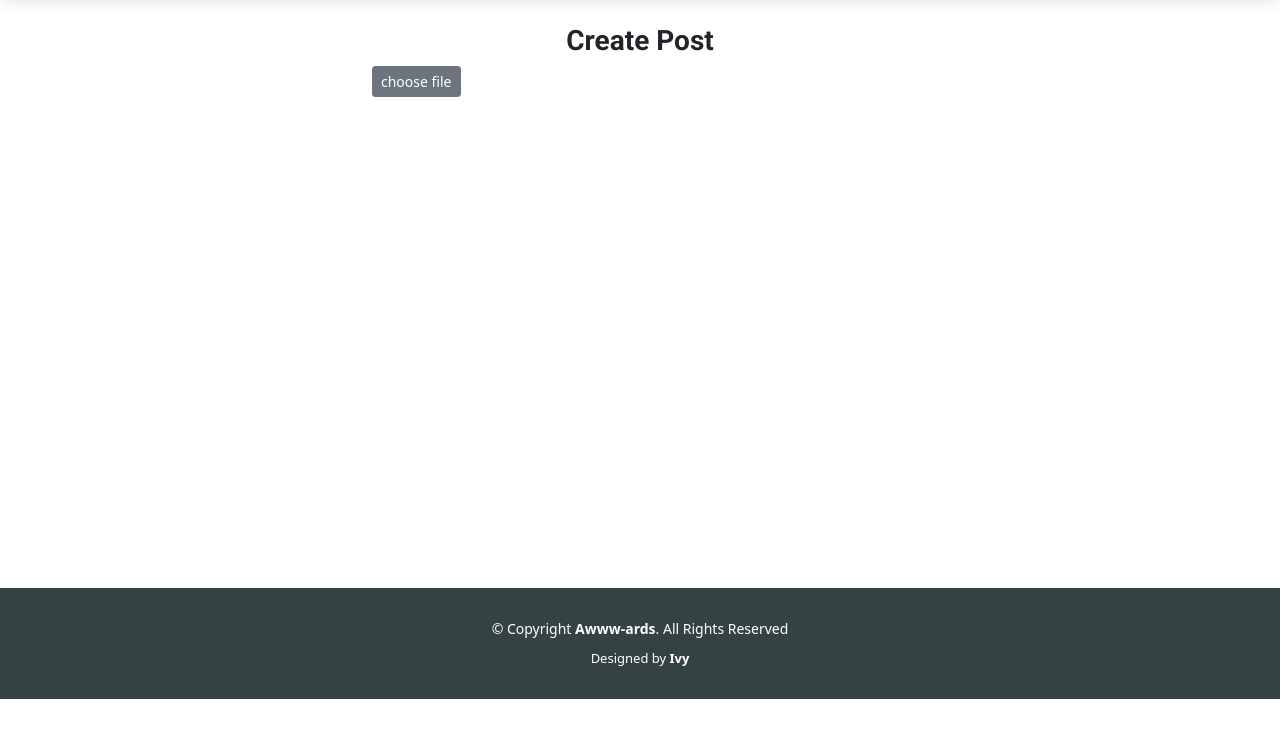
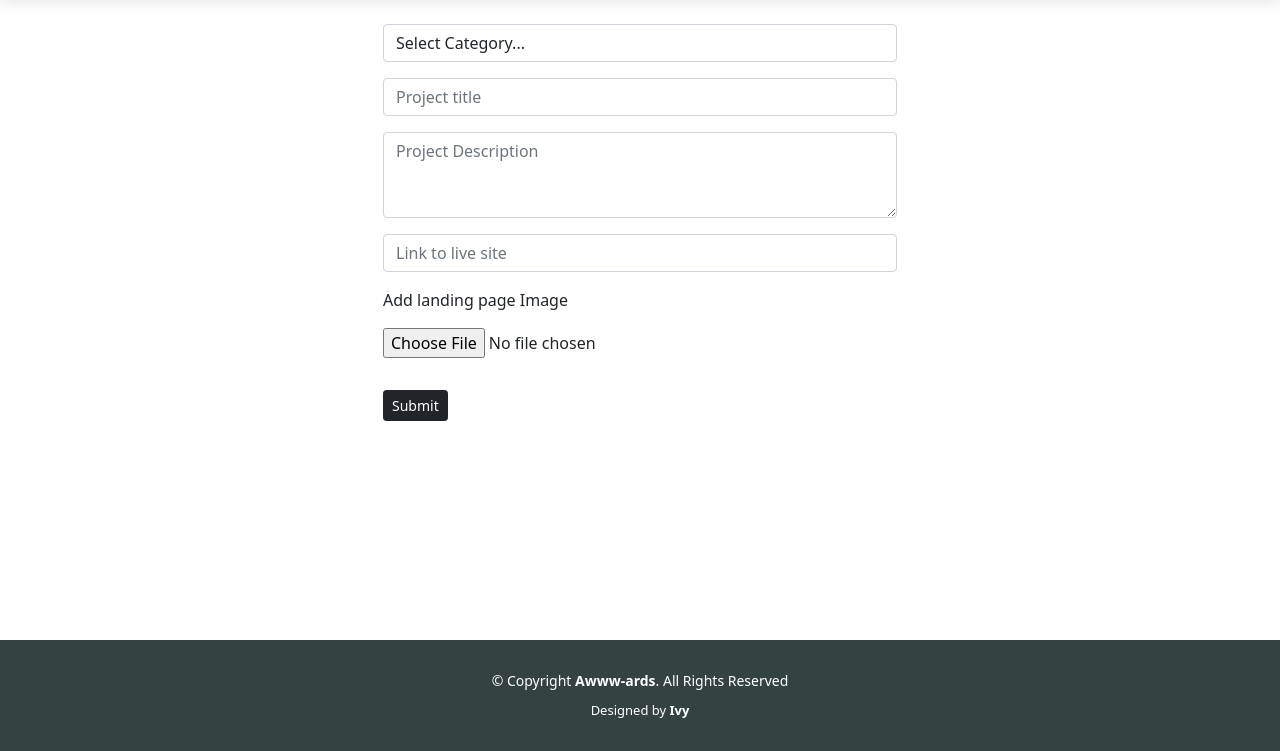
Before and after one commit to IvyJeptoo/Awww-ards, a Django app: page /postProject in a window 1280 px wide. Shown: the part 70-821 px from the top of the page. Before the commit the page ends 769 px from the top, so only its background shows below. Run offline with Django 4.2, Linux system fonts and the light colour scheme; some libraries are stand-ins or nearby versions.

Commit message:
update templates display

```diff
--- a/awards/templates/main/post_project.html
+++ b/awards/templates/main/post_project.html
@@ -4,21 +4,49 @@
 {% load static %}
 
 {% block content %}
-<div class="container " style="height: 73.5vh;">
+<div class="container " style="height: 80vh;">
     <div class="row">
         <div class="col-md-3"></div>
         <div class="col-md-6">
 
             <div class="mt-4" >
+                <form method="POST" action="" enctype="multipart/form-data">
 
+                    {% csrf_token %}
+                    <div class="form-group m-3">
 
-                <form action="" method="POST" enctype="multipart/form-data" novalidate>
-                    <h3 style="text-align: center;"> <strong>Create Post</strong> </h3>
-                    {%csrf_token%}
+                        <select name="category" class="form-control">
+                            <option value="none">Select Category...</option>
 
+                            {% for category in categories %}
+                            <option value="{{category.id}}">{{category.name}}</option>
+                            {% endfor %}
 
-                    <button type=submit class="btn btn-sm btn-secondary" style="margin-left: 5px;" value="Upload">choose
-                        file</button>
+                        </select>
+                    </div>
+                     <div class="form-group m-3">
+
+                         <input name="title" type="text" class="form-control" placeholder="Project title"
+                             required>
+                     </div>
+
+                    <div class="form-group m-3">
+
+                        <textarea name="description" type="text" class="form-control" rows="3"  placeholder="Project Description"
+                            required></textarea>
+                    </div>
+                    <div class="form-group m-3">
+
+                        <input name="link" type="text" class="form-control" placeholder="Link to live site"
+                            required>
+                    </div>
+
+                    <div class="form-group m-3">
+                        <label style="margin-bottom: 1rem;" for="">Add landing page Image</label><br>
+                        <input name="image" type="file" class="form-control-file" placeholder=""
+                            required>
+                    </div>
+                    <button type="submit" class="btn btn-dark btn-sm m-3">Submit</button>
                 </form>
 
             </div>
--- a/awards/templates/main/project.html
+++ b/awards/templates/main/project.html
@@ -18,9 +18,9 @@
              <div class="col-lg-12 d-flex justify-content-center">
                  <ul id="portfolio-flters">
                      <li data-filter="*" class="filter-active">All</li>
-                     <li data-filter=".filter-app">App</li>
-                     <li data-filter=".filter-card">Card</li>
-                     <li data-filter=".filter-web">Web</li>
+                     {% for category in categories %}
+                     <li data-filter=".filter-app">{{ category.name }}</li>
+                     {% endfor %}
 
                  </ul>
              </div>
```
